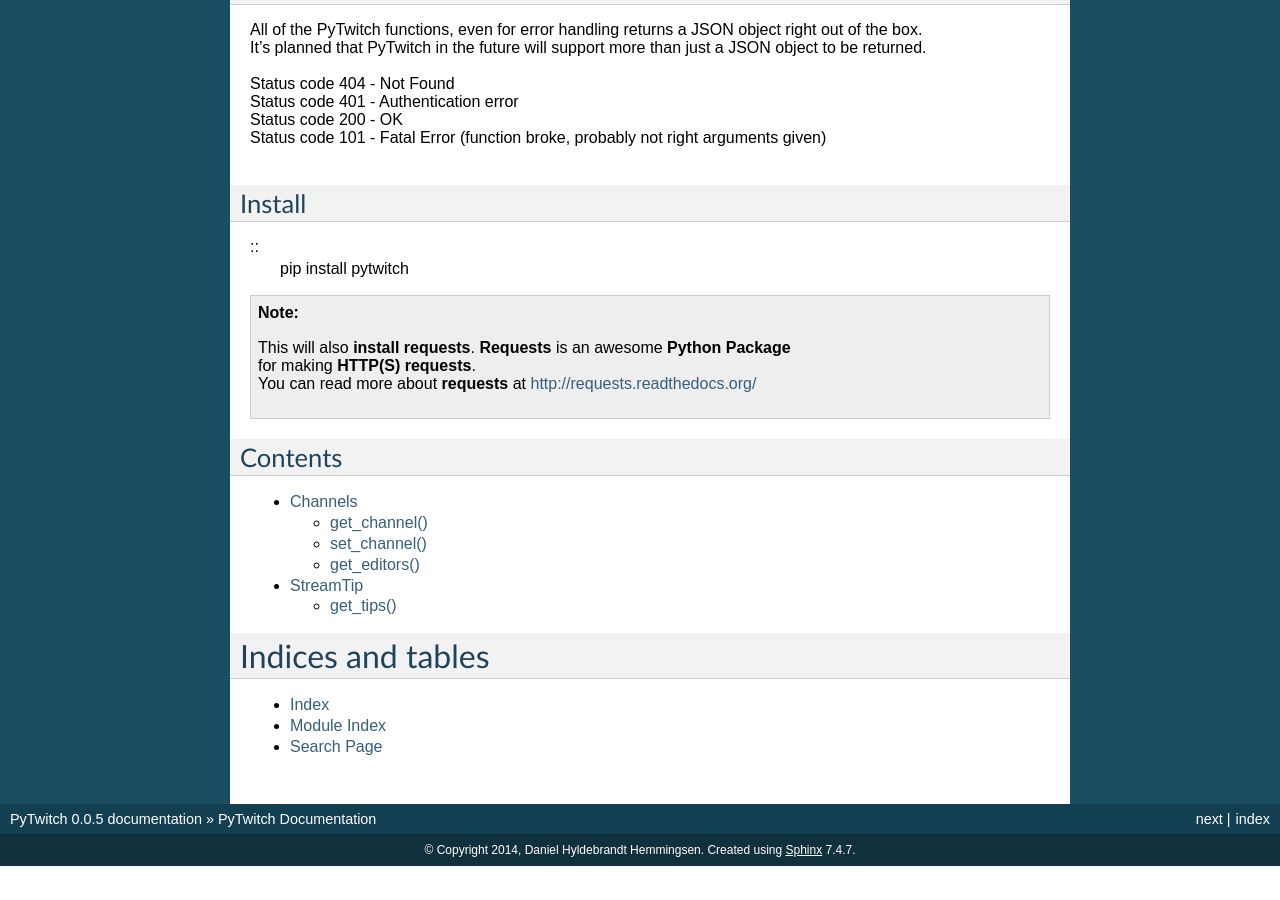
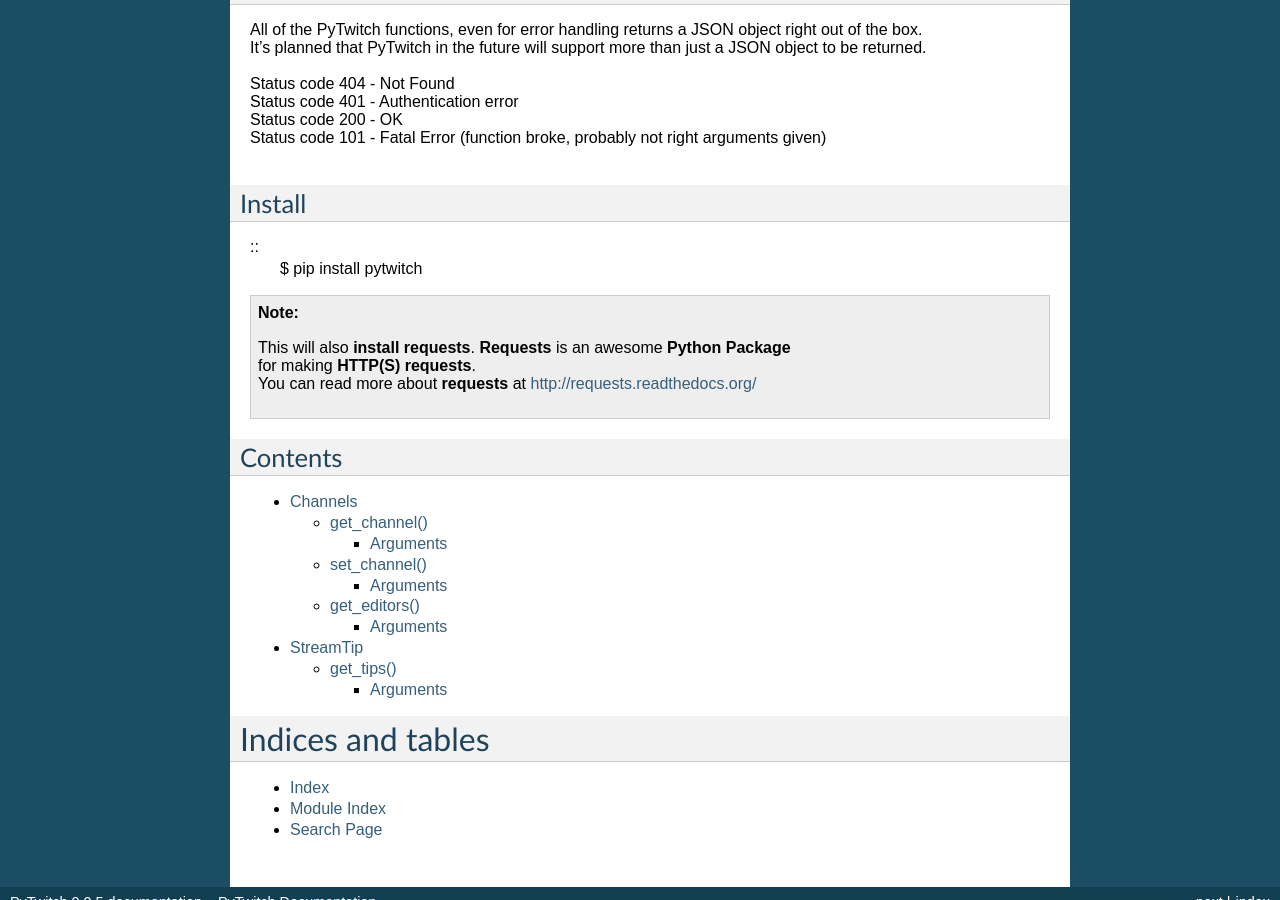
Before and after one commit to CAISC/pytwitch, a Sphinx documentation site: the page built from docs/source/index.rst, in a window 1280 px wide and 900 px high, scrolled down 599 px. Built offline with Sphinx 7.4.7, drawn with Linux system fonts in a browser that asks for light colours; before the commit the page ends 1465 px from its top, so only the background shows below that.

Commit message:
Trying to fix readthedocs.org specific and doing some better formating in the process

```diff
--- a/docs/source/channels.rst
+++ b/docs/source/channels.rst
@@ -16,7 +16,6 @@
 	|
 
 ::
-
 	import pytwitch # Import of PyTwitch.
 	import json # Only imported to pretty print retuned JSON string.
 
@@ -30,13 +29,15 @@
 	|  *required scope(s):* ``channel_read`` (only for **OAuth** call.)
 	|
 
-If you provide an oauth access token, it will get you the authorized channel object back.
+Arguments
+^^^^^^^^^
 
-``oauth=''``
+::
+	# If you provide an oauth access token, it will get you the authorized channel object back.
+	oauth=''
 
-If you provide a name. It will get you the public channel object back.
-
-``name=''``
+	# If you provide a name. It will get you the public channel object back.
+	name=''
 
 set_channel()
 ---------------------
@@ -51,7 +52,6 @@
 	|
 
 ::
-
 	import pytwitch # Import of PyTwitch.
 	import json # Only used for pretty printing the returned JSON object.
 
@@ -60,23 +60,24 @@
 	# Pretty printing returned JSON object with json.dumps().
 	print(json.dumps(data, indent=4, sort_keys=True))
 
-Set the oauth token.
-
-``oauth=''``
-
 .. note::
 	|  You arent **required** to use **both** the **title** and **game** argument*.
 	|  Example: You only want to **update** the **title** of the stream.
 	|  You simply only provide the **OAuth** argument and the **title** argument.
 	|
 
-Set the stream title.
+Arguments
+^^^^^^^^^
 
-``title=''``
+::
+	Set the oauth token.
+	oauth=''
 
-Set the game title.
+	#Set the stream title.
+	title=''
 
-``game=''``
+    #Set the game title.
+	game=''``
 
 get_editors()
 -------------
@@ -89,7 +90,6 @@
 	|
 
 ::
-
 	import pytwitch # Import of PyTwitch.
 	import json # Only imported to pretty print retuned JSON string.
 
@@ -98,6 +98,9 @@
 	# Pretty printing returned JSON object with json.dumps().
 	print(json.dumps(data, indent=4, sort_keys=True))
 
-Set the oauth token.
+Arguments
+^^^^^^^^^
 
-``oauth=''``
+::
+	Set the oauth token.
+	oauth=''
--- a/docs/source/index.rst
+++ b/docs/source/index.rst
@@ -46,7 +46,7 @@
 -------
 
 ::
-	pip install pytwitch
+	$ pip install pytwitch
 
 .. note::
 	|  This will also **install requests**. **Requests** is an awesome **Python Package**
--- a/docs/source/streamtip.rst
+++ b/docs/source/streamtip.rst
@@ -19,9 +19,9 @@
 .. danger::
 	|  (Taken from the *StreamTip API* documentation)
 	|
-	|  ``Do not place calls to these APIs on a publicly accessible website!``
+	|  **Do not place calls to these APIs on a publicly accessible website!**
 	|
-	|  Your ``client_id`` and ``access_token`` must remain confidential to ensure the security of your account.
+	|  Your **client_id and access_token** must remain confidential to ensure the security of your account.
 	|  **An opt-in, publicly accessible solution with more limited data (personal info removed) will be coming
 	|  sometime in the future for those who need it.**
 	|
@@ -37,18 +37,18 @@
 	# Pretty printing returned JSON object with json.dumps().
 	print(json.dumps(data, indent=4, sort_keys=True))
 
-The direction tips are returned. (**asc** or **desc**, default value is **asc**)
+Arguments
+^^^^^^^^^
 
-``direction=''``
+::
+	# The direction tips are returned. (**asc** or **desc**, default value is **asc**)
+	direction=''
 
-The number of tips to be returned. (default value is **25**)
+	# The number of tips to be returned. (default value is **25**)
+	limit=''
 
-``limit=''``
+	# The number of tips to skip. (default value is **0**)
+	offset=''
 
-The number of tips to skip. (default value is **0**)
-
-``offset=''``
-
-The field to sort tips by. (**amount** and **date** are supported, default value is **date**)
-
-``sort_by=''``
+	# The field to sort tips by. (**amount** and **date** are supported, default value is **date**)
+	sort_by=''
```
